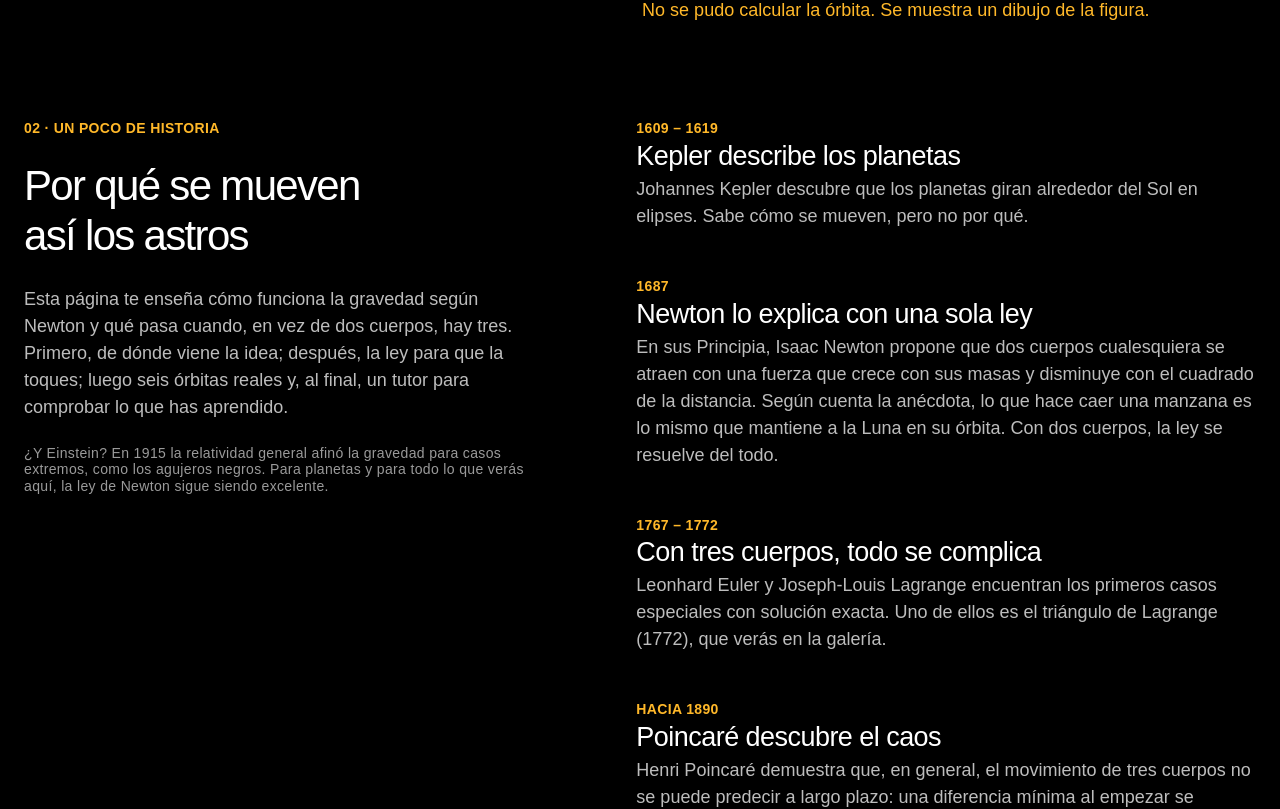
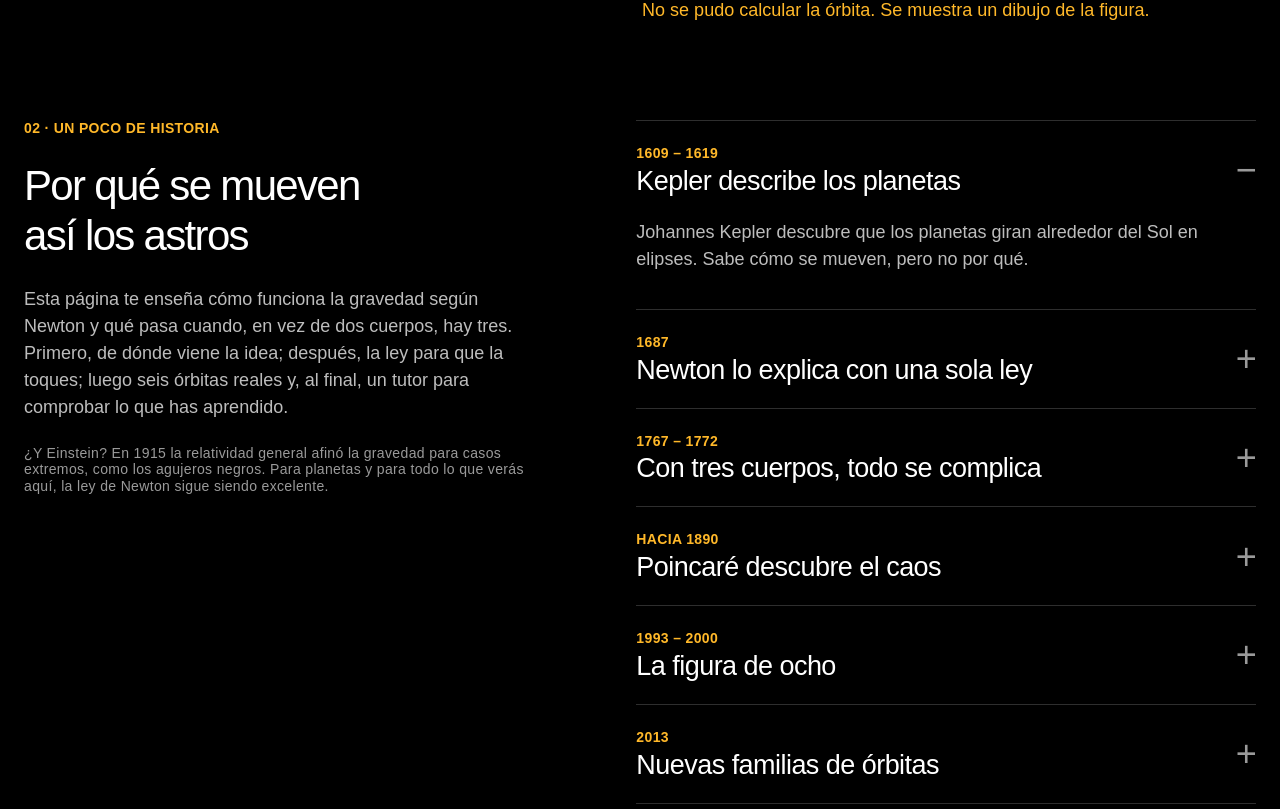
Before and after one commit to Estivbi/orbitas-gravitacion, a Next.js app: page / in a window 1280 px wide. Shown: the part 660-1469 px from the top of the page. Built offline with nearby package versions, Linux system fonts and the light colour scheme; no server answers; a web font is replaced by a local one.

Commit message:
feat(GRV-06): hacer desplegable cada hito de la historia, con uno abierto a la vez

```diff
--- a/src/components/comunes/SeccionHistoria.tsx
+++ b/src/components/comunes/SeccionHistoria.tsx
@@ -63,12 +63,23 @@ export function SeccionHistoria() {
             siendo excelente.
           </p>
         </div>
-        <ol className="flex flex-col gap-8">
-          {HITOS.map((hito) => (
-            <li key={hito.cuando} className="flex flex-col gap-1">
-              <span className={CLASES_ETIQUETA_SECCION}>{hito.cuando}</span>
-              <h3 className="text-titular-xs">{hito.titulo}</h3>
-              <p className="text-silver-mist">{hito.texto}</p>
+        <ol className="flex flex-col">
+          {HITOS.map((hito, i) => (
+            <li key={hito.cuando} className="border-ash-gray/30 border-b first:border-t">
+              {/* Con el mismo `name`, el navegador cierra el hito abierto al abrir otro. */}
+              <details name="historia" open={i === 0} className="group">
+                <summary className="flex min-h-8 cursor-pointer list-none items-center justify-between gap-4 py-4 [&::-webkit-details-marker]:hidden">
+                  <span className="flex flex-col gap-1">
+                    <span className={CLASES_ETIQUETA_SECCION}>{hito.cuando}</span>
+                    <h3 className="text-titular-xs">{hito.titulo}</h3>
+                  </span>
+                  <span aria-hidden="true" className="text-subtitulo text-ash-gray font-light">
+                    <span className="group-open:hidden">+</span>
+                    <span className="hidden group-open:inline">−</span>
+                  </span>
+                </summary>
+                <p className="text-silver-mist pb-6">{hito.texto}</p>
+              </details>
             </li>
           ))}
         </ol>
```
Also changed, not shown: 1 other file (tests, documents, lock files or other folders).
